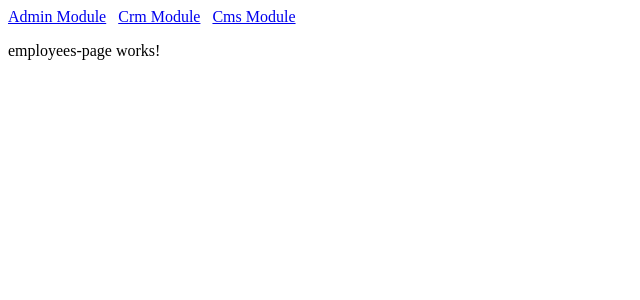
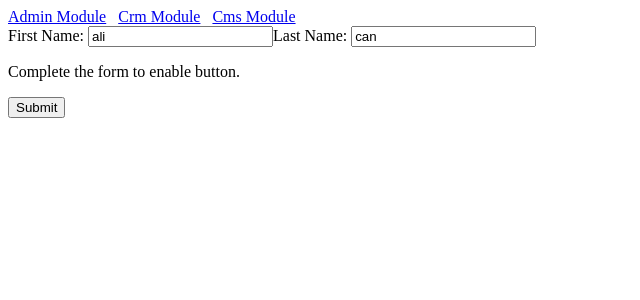
Before and after one commit to neominalsolutions/SiemensApp4, an Angular app: page /crm in a window 1280 px wide. Shown: the top 300 px of the page, without its empty margins (0-640 px from the left). Built offline with nearby package versions, Linux system fonts and the light colour scheme.

Commit message:
ReactiveFormsModule

```diff
--- a/src/app/crm-page/crm-page.module.ts
+++ b/src/app/crm-page/crm-page.module.ts
@@ -3,6 +3,7 @@ import { CommonModule } from '@angular/common';
 
 import { CrmPageRoutingModule } from './crm-page-routing.module';
 import { EmployeesPageComponent } from './employees-page/employees-page.component';
+import { ReactiveFormsModule } from '@angular/forms';
 
 
 @NgModule({
@@ -11,6 +12,7 @@ import { EmployeesPageComponent } from './employees-page/employees-page.componen
   ],
   imports: [
     CommonModule,
+    ReactiveFormsModule,
     CrmPageRoutingModule
   ]
 })
--- a/src/app/crm-page/employees-page/employees-page.component.html
+++ b/src/app/crm-page/employees-page/employees-page.component.html
@@ -1 +1,11 @@
-<p>employees-page works!</p>
+<form [formGroup]="customerForm">
+
+  <label for="first-name">First Name: </label>
+  <input id="first-name" type="text" formControlName="firstName">
+
+  <label for="last-name">Last Name: </label>
+  <input id="last-name" type="text" formControlName="lastName">
+
+  <p>Complete the form to enable button.</p>
+  <button type="submit" [disabled]="customerForm.invalid">Submit</button>
+</form>
--- a/src/app/crm-page/employees-page/employees-page.component.ts
+++ b/src/app/crm-page/employees-page/employees-page.component.ts
@@ -1,9 +1,29 @@
-import { Component } from '@angular/core';
+import { Component, OnInit } from '@angular/core';
+import { FormBuilder, Validators } from '@angular/forms';
 
 @Component({
   templateUrl: './employees-page.component.html',
-  styleUrls: ['./employees-page.component.scss']
+  styleUrls: ['./employees-page.component.scss'],
 })
-export class EmployeesPageComponent {
+export class EmployeesPageComponent implements OnInit {
+  // FormBuilder Service ile yeni bir reactive form açtık
+  // fb.group ile FormGroup oluşturuduk, firstname gibi her bir form controlü yazdık
+  // Validators ile validasyon tanımı yaptık
+  constructor(private fb: FormBuilder) {}
 
+  customerForm = this.fb.group({
+    firstName: ['ali', Validators.required],
+    lastName: ['can', Validators.required],
+    address: this.fb.group({
+      street: [''],
+      city: [],
+      state: [],
+      zip: [],
+    }),
+  });
+
+  ngOnInit(): void {
+    this.customerForm.get('address.street')?.setValue('istanbul');
+    // forma value set etme işlemi
+  }
 }
```
Also changed, not shown: src/app/app.module.ts (+4 -10 lines).
